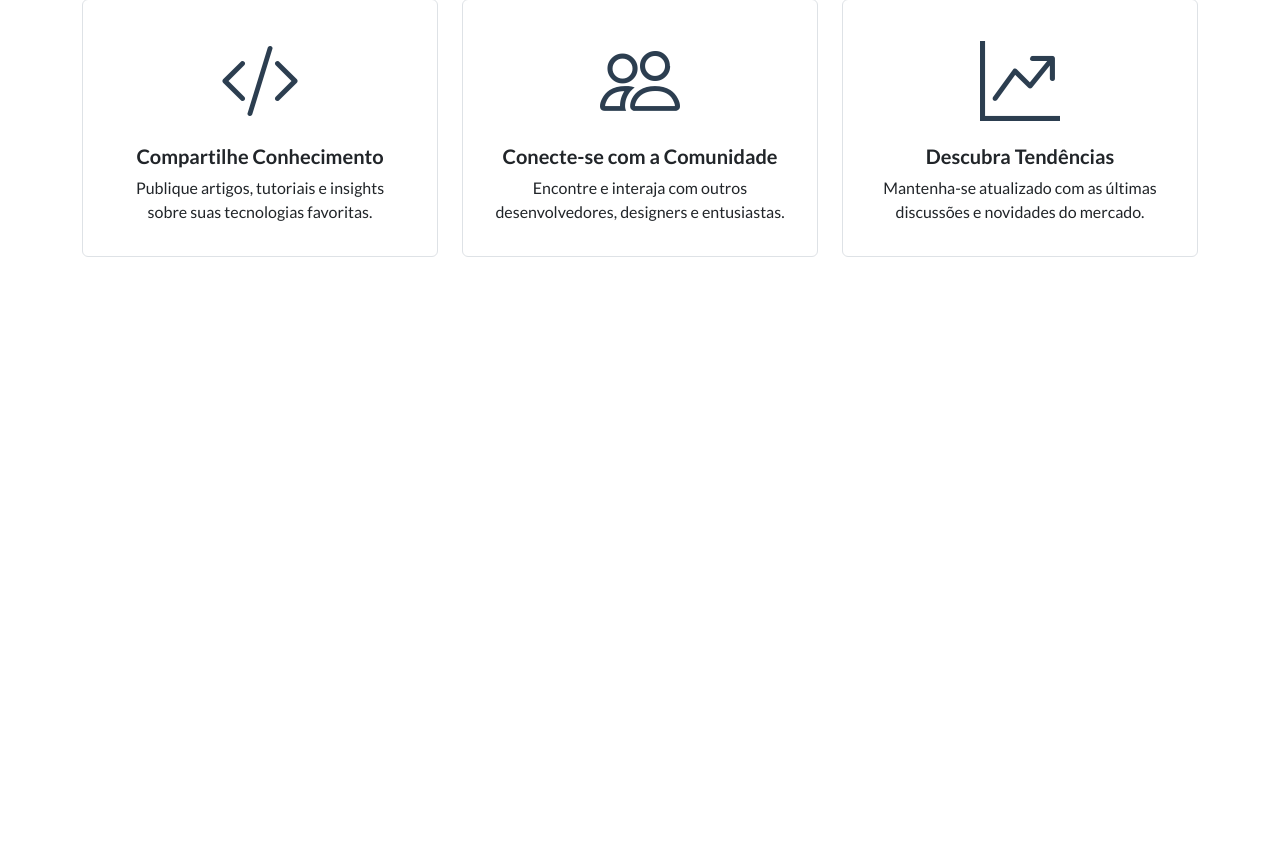
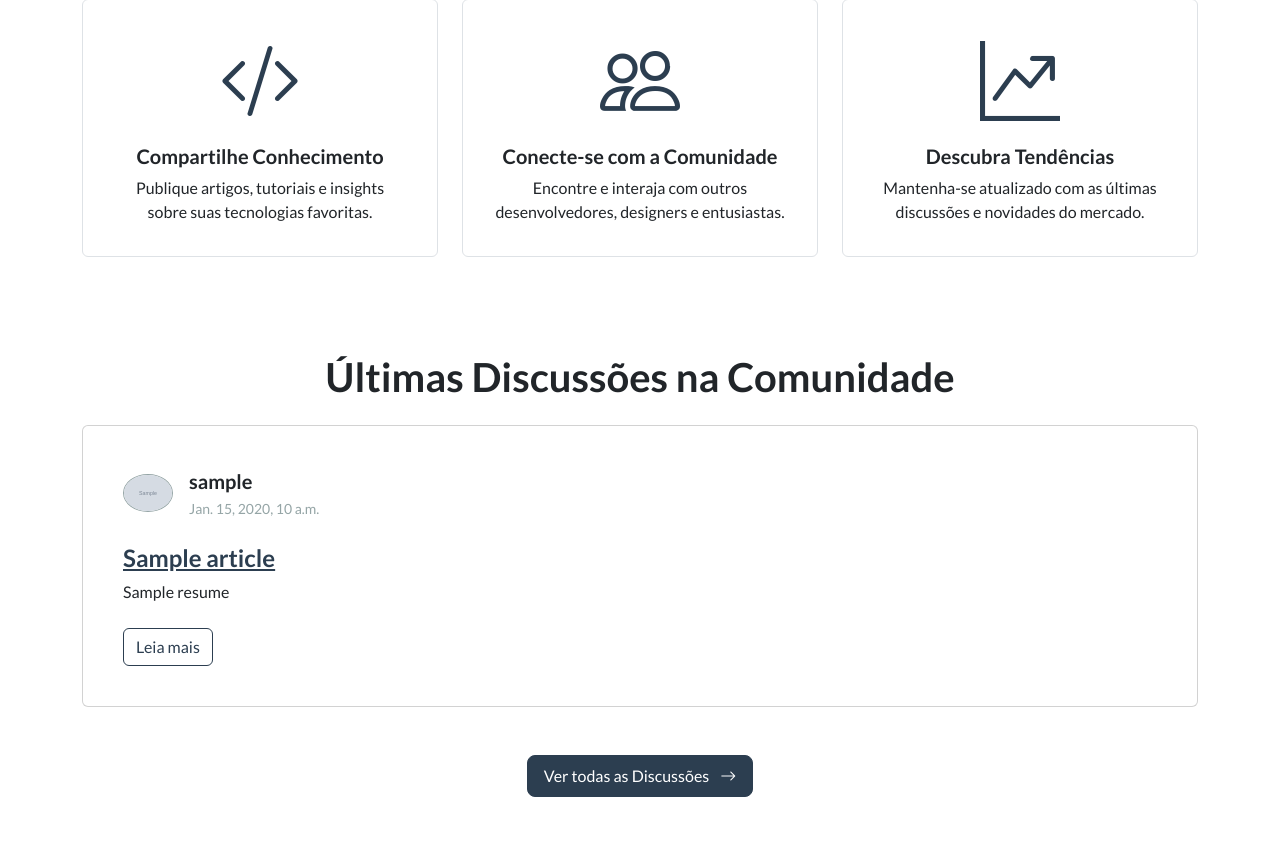
Before and after one commit to matheusfabiao/weave, a Django app: template app/templates/home.html in a window 1280 px wide. Shown: the part 449-1294 px from the top of the page. Before the commit the page ends 706 px from the top, so only its background shows below. Run offline with Django 5.2, Linux system fonts and the light colour scheme; the template is opened without the code that fills it: most values are stand-ins (such as "Sample title", 1, 10 or a date in 2020); grey boxes marked "Sample" are stand-in pictures.

Commit message:
feat: home template all sections done

```diff
--- a/app/templates/home.html
+++ b/app/templates/home.html
@@ -58,4 +58,52 @@
         </div>
     </section>
 
+    <section class="py-5">
+        <div class="container">
+            <h2 class="text-center fw-bold mb-4">Últimas Discussões na Comunidade</h2>
+
+            {% for article in articles %}
+
+                <div class="card h-100 mb-3 p-4">
+                    <div class="card-body">
+                        <div class="d-flex align-items-center mb-4">
+                            <img src="{{ article.author.picture.url }}" alt="{{ article.author.username }}" class="me-3 rounded-circle w-100 border border-secondary" style="max-width: 50px; max-height: 50px;">
+                            <div>
+                                <p class="fs-5 fw-bold mb-0">{{ article.author.user.username }}</p>
+                                <p class="mb-0"><small class="text-muted">{{ article.created_at }}</small></p>
+                            </div>
+                        </div>
+
+                        <h5 class="card-title fs-4">
+                            <a href="{% url 'article_detail' article.pk %}" class="text-primary fw-bold">
+                                {{ article.title }}
+                            </a>
+                        </h5>
+
+                        {% if article.resume %}
+                            <p class="card-text">{{ article.resume }}</p>
+                        {% else %}
+                            <p class="card-text">{{ article.content | truncatechars:300 }}</p>
+                        {% endif %}
+
+                        {% if article.tags.exists %}{% for tag in article.tags.all %}<span class="badge bg-success me-2">{{ tag.name }}</span>{% endfor %}{% endif %}
+
+                        <div class="mt-4">
+                            <a href="{% url 'article_detail' article.pk %}" class="btn btn-outline-primary">Leia mais</a>
+                        </div>
+                    </div>
+                </div>
+
+            {% endfor %}
+
+            {% comment %} Ver todas as discussões {% endcomment %}
+            <div class="text-center mt-5">
+                <a href="{% url 'article_list' %}" class="btn btn-primary btn-lg fs-6">
+                    Ver todas as Discussões <span><i class="bi bi-arrow-right ms-2"></i></span>
+                </a>
+            </div>
+
+        </div>
+    </section>
+
 {% endblock content %}
```
